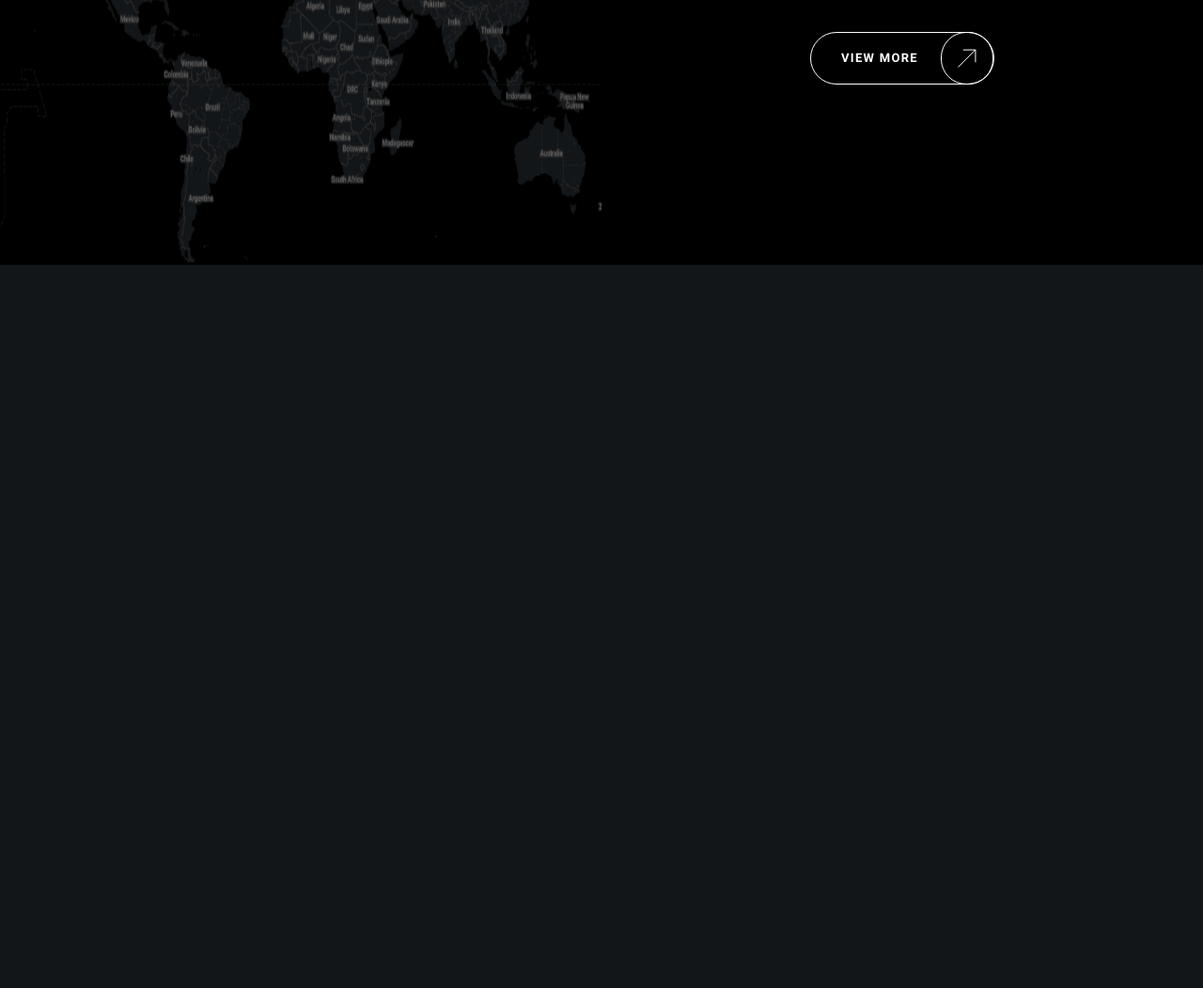
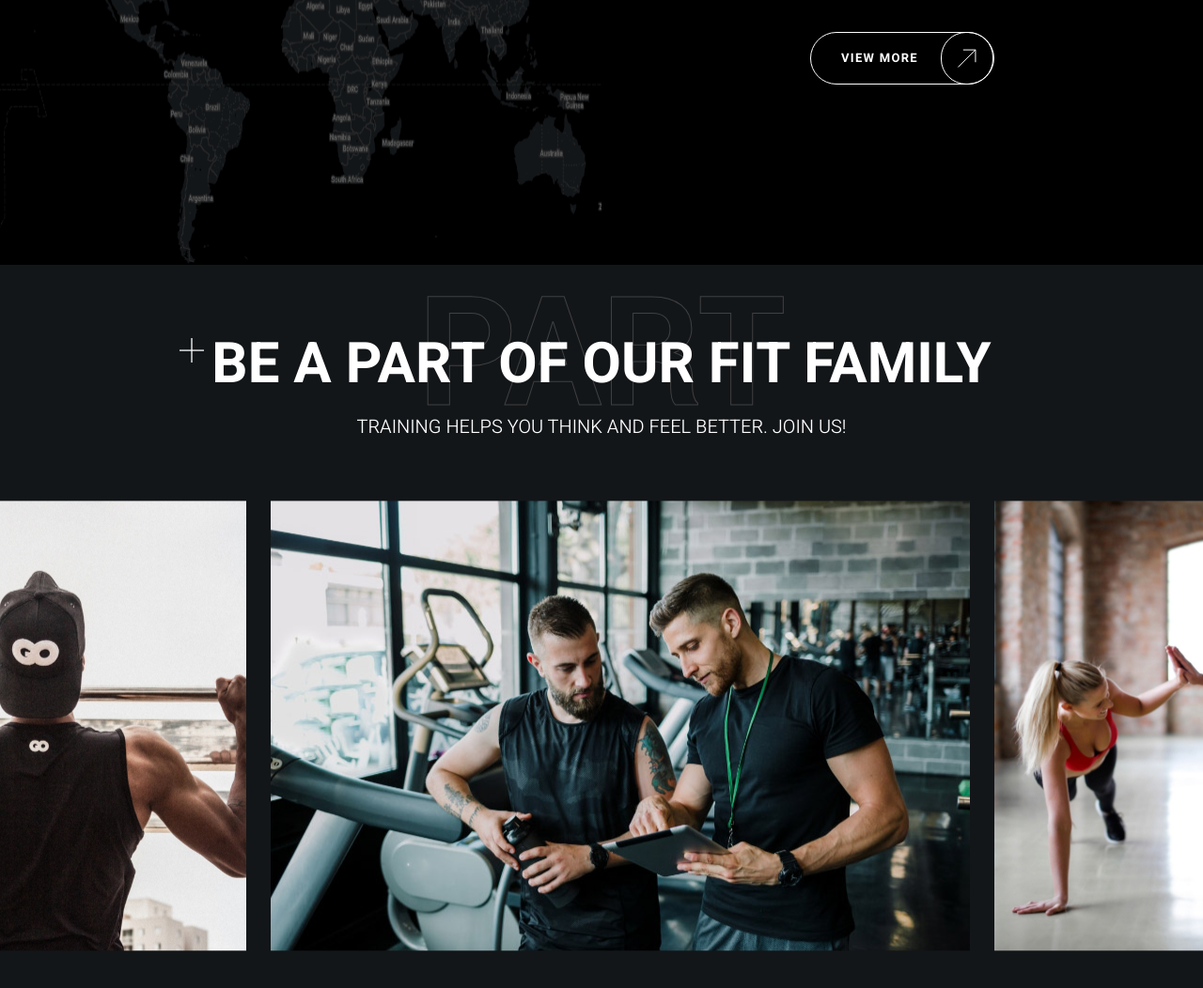
Before and after one commit to zeeeeeee0/est__team2, a plain HTML site: page index.html in a window 1280 px wide. Shown: the part 4266-5318 px from the top of the page at 94% size. Before the commit the page ends 4550 px from the top, so only its background shows below. Drawn offline with Linux system fonts and the light colour scheme.

Commit message:
style: add secition-family

```diff
--- a/index.css
+++ b/index.css
@@ -440,8 +440,6 @@ header > .utility > .btn {
       border-radius: 3rem;
       border: 1px solid #404040;
     }
-    #input-name {}
-    #input-email {}
     #btn-subscribe {
       padding: 1.4rem 8.0938rem 1.4rem 3.1rem;
       color: var(--fontWhite);
@@ -504,3 +502,41 @@ header > .utility > .btn {
     }
   }
 }
+
+.section-family {
+  /* margin-top: 13.2rem; */
+  display: flex;
+  flex-direction: column;
+  justify-content: center;
+  align-items: center;
+  width: 100%;
+  height: 80rem;
+  .lg-text {
+    font-size: 6rem;
+    /* margin-bottom: 3rem; */
+    line-height: 7.2rem; /* 120% */
+    &&::after {
+      font-size: 18rem;
+      line-height: 18rem; /* 100% */
+      content: "part";
+      left: 50%;
+      transform: translate(-50%, 0);
+    }
+  }
+  .sm-text {
+    color: var(--fontWhite);
+    font-family: var(--font);
+    font-size: 2rem;
+    font-weight: 300;
+    line-height: 3.3rem; /* 165% */
+    text-transform: uppercase;
+    margin-bottom: 6.2rem;
+  }
+  .image-wrapper {
+    width: 100%;
+    display: flex;
+    gap: 2.6rem;
+    overflow: hidden;
+    height: 48rem;
+  }
+}
--- a/index.html
+++ b/index.html
@@ -128,6 +128,18 @@
         <a class="btn-arrow btn-viewMore">view more</a>
       </div>
     </section>
+
+    <section class="section-family">
+      <div class="lg-text">be a part of our fit family</div>
+      <div class="sm-text">Training helps you think and feel better. join us!</div>
+      <div class="image-wrapper">
+        <img src="images/img_family_1.png" alt="">
+        <img src="images/img_family_2.png" alt="">
+        <img src="images/img_family_3.png" alt="">
+        <img src="images/img_family_4.png" alt="">
+        <img src="images/img_family_1.png" alt="">
+      </div>
+    </section>
   </main>
 
 </body>
```
Also changed, not shown: images/img_family_1.png (added), images/img_family_2.png (added), images/img_family_3.png (added), images/img_family_4.png (added).
